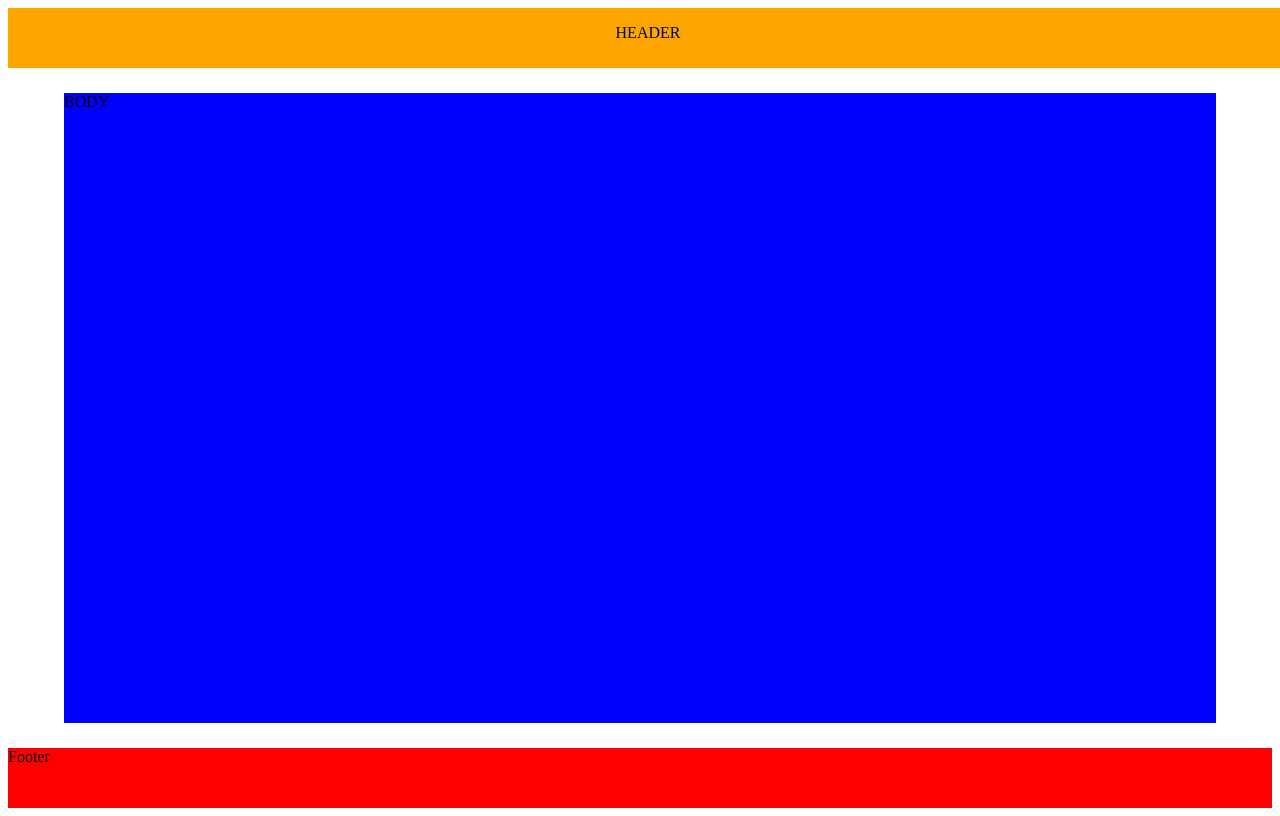
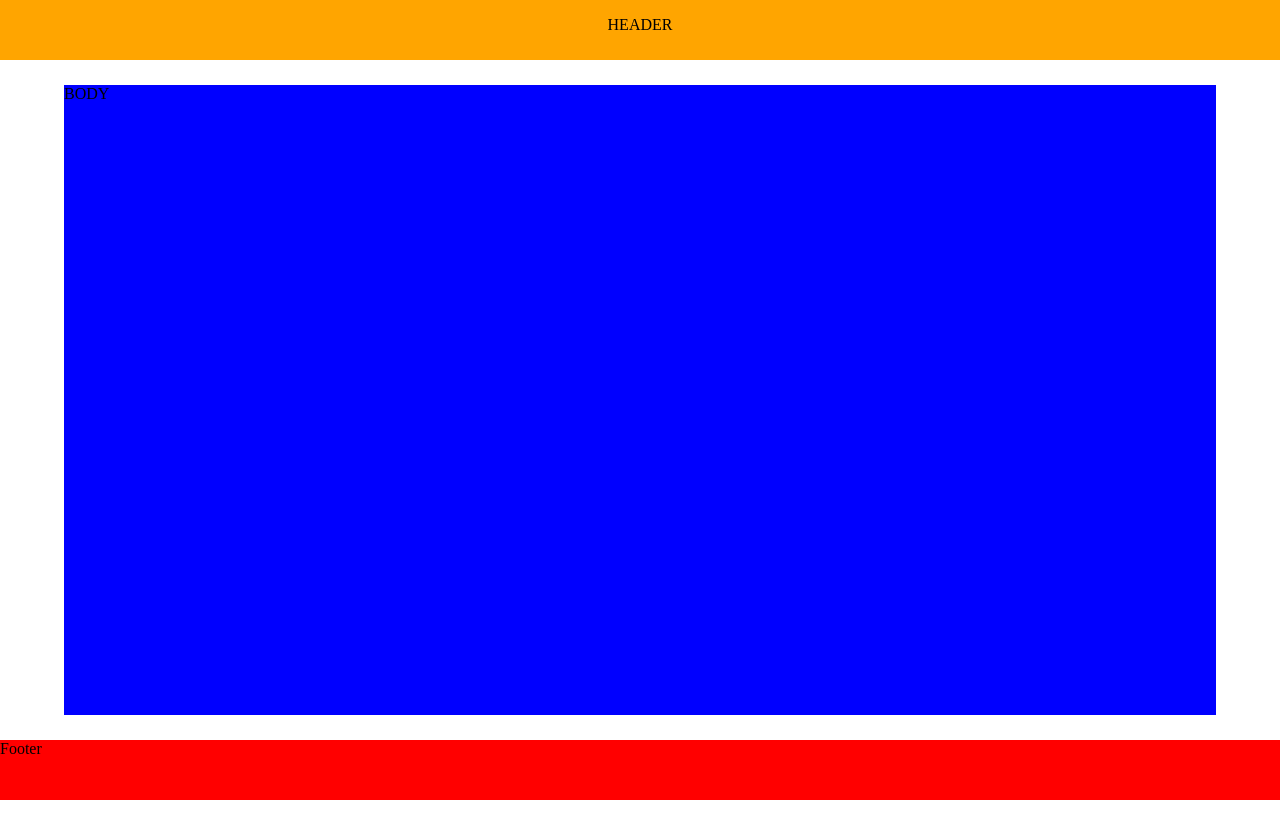
Before and after one commit to byonghun/gpwebsite, a React app: page src/index.html in a window 1280 px wide. Built offline with nearby package versions, Linux system fonts and the light colour scheme.

Commit message:
Modify index.html file

```diff
--- a/src/index.html
+++ b/src/index.html
@@ -3,10 +3,9 @@
 <head>
   <meta charset="UTF-8">
   <meta name="viewport" content="width=device-width, initial-scale=1.0">
-  <meta http-equiv="X-UA-Compatible" content="ie=edge">
   <title>React and Webpack4</title>
 </head>
-<body>
-  <section id="App"></section>
+<body style="margin: 0 auto">
+  <div id="App"></div>
 </body>
 </html>
```
